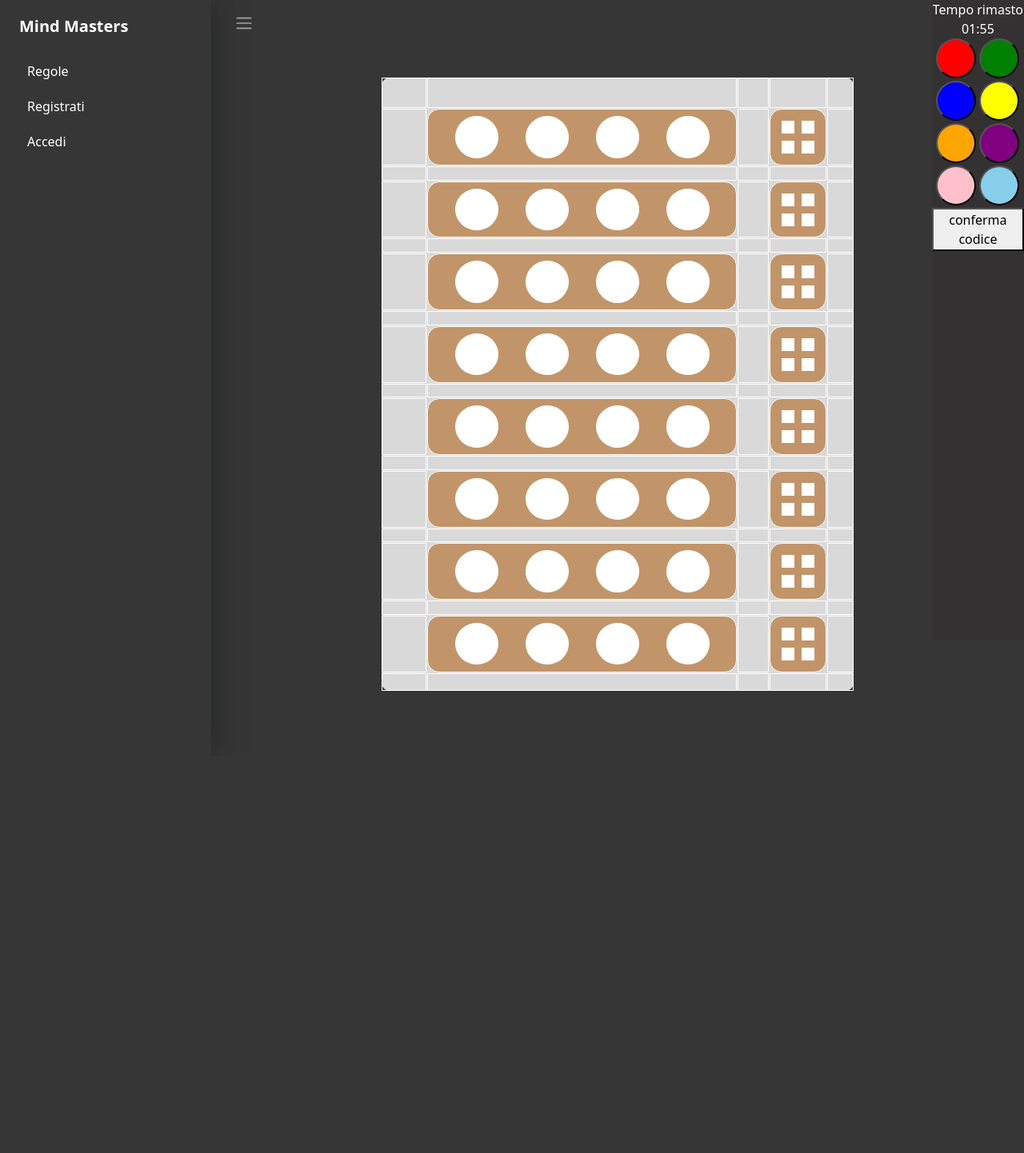
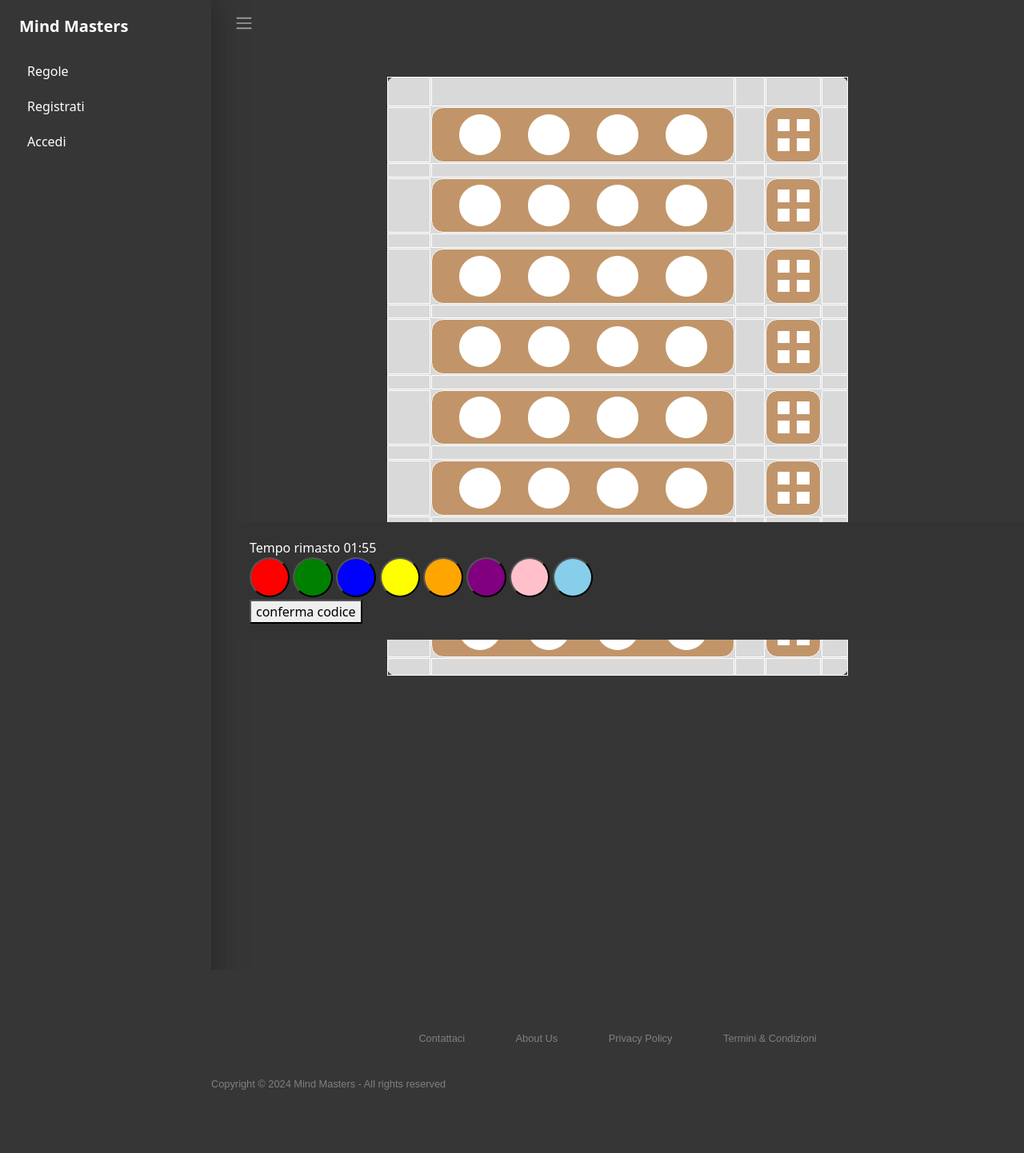
Before and after one commit to l3onrdo/Mind-Masters, a Flask app: page /gioco-computer in a window 1280 px wide. Shown: the whole page at 80% size. Before the commit the page ends 864 px from the top, so only its background shows below. Run offline with Flask 3, Linux system fonts and the light colour scheme.

Commit message:
Added few comments. Game controller started.

```diff
--- a/static/css/gameoffline.css
+++ b/static/css/gameoffline.css
@@ -1,5 +1,27 @@
+body, html {
+  height: 100%;
+  margin: 0;
+}
+
+.container{
+  display: flex;
+  flex-direction: column;
+  min-height: 100vh;
+}
+
 .game_board{
-    margin: 5% 0;
+  flex: 1;
+  overflow-y: auto;
+  padding-bottom: 30%; /* Altezza del footer */
+  margin: 5% 0;
+}
+
+.game-controller{
+  position: fixed;
+  bottom: 0;
+  width: 100%;
+  background-color: #333;
+  padding: 20px;
 }
 
 .grid-container {
@@ -73,17 +95,6 @@
   }
 }
 
-
-
-.button-bar {
-  position: fixed;
-  top: 0;
-  right: 0;
-  width: 9%;
-  height: 100vh;
-  background-color: #333131;
-  text-align: center;
-}
 /*se sto da telefono deve stare in basso */
 @media (max-width: 620px) {
   .button-bar {
--- a/static/css/main.css
+++ b/static/css/main.css
@@ -12,6 +12,7 @@
     background-repeat: no-repeat;
     background-position: center bottom;
     background-size: cover;
+    overflow-x:hidden;
 }
 
 
@@ -23,6 +24,62 @@
     width: 100%;
     color: #fff;
     background-color: #363636;
+}
+
+/* The following code defines the styles for the footer section */
+
+.footer{
+    background:#363636; /* Sets the background color of the footer */
+    padding:30px 0px; /* Sets the padding of the footer */
+    font-family: 'Play', sans-serif; /* Sets the font family of the footer */
+    text-align:center; /* Aligns the content of the footer to the center */
+}
+
+.footer .row{
+    width:100%; /* Sets the width of the row element inside the footer */
+    margin:1% 0%; /* Sets the margin of the row element */
+    padding:0.6% 0%; /* Sets the padding of the row element */
+    color:gray; /* Sets the text color of the row element */
+    font-size:0.8em; /* Sets the font size of the row element */
+}
+
+.footer .row a{
+    text-decoration:none; /* Removes the underline from the links inside the row element */
+    color:gray; /* Sets the text color of the links inside the row element */
+    transition:0.5s; /* Adds a smooth transition effect to the links */
+}
+
+.footer .row a:hover{
+    color:#fff; /* Changes the text color of the links when hovered */
+}
+
+.footer .row ul{
+    width:100%; /* Sets the width of the unordered list inside the row element */
+}
+
+.footer .row ul li{
+    display:inline-block; /* Displays the list items horizontally */
+    margin:0px 30px; /* Sets the margin of the list items */
+}
+
+.footer .row a i{
+    font-size:2em; /* Sets the font size of the icons inside the links */
+    margin:0% 1%; /* Sets the margin of the icons inside the links */
+}
+
+@media (max-width:720px){
+    .footer{
+    text-align:left;
+    padding:5%;
+}
+.footer .row ul li{
+    display:block;
+    margin:10px 0px;
+    text-align:left;
+}
+.footer .row a i{
+    margin:0% 3%;
+}
 }
 
 #sidebar {
--- a/templates/base.html
+++ b/templates/base.html
@@ -1,3 +1,10 @@
+<!--
+    This HTML file represents the base template for the Mind Masters web application.
+    It includes the general structure of the HTML document, the CSS and JavaScript dependencies,
+    and the common elements that will persist across all pages, such as the sidebar and footer.
+    The template also includes conditional logic to display different elements based on the user's authentication status.
+    The file is organized into different sections, each serving a specific purpose.
+-->
 <!DOCTYPE html>
 <html lang="it">
 <head>
@@ -9,13 +16,14 @@
 
     <link rel="icon" type="image/x-icon" href="{{ url_for('static', filename='/img/logo.ico') }}">
 
+    <!-- JavaScript dependencies -->
     <script src="https://cdn.jsdelivr.net/npm/bootstrap@5.3.3/dist/js/bootstrap.bundle.min.js" integrity="sha384-YvpcrYf0tY3lHB60NNkmXc5s9fDVZLESaAA55NDzOxhy9GkcIdslK1eN7N6jIeHz" crossorigin="anonymous"></script>
     <script src="https://cdn.jsdelivr.net/npm/@popperjs/core@2.11.8/dist/umd/popper.min.js" integrity="sha384-I7E8VVD/ismYTF4hNIPjVp/Zjvgyol6VFvRkX/vR+Vc4jQkC+hVqc2pM8ODewa9r" crossorigin="anonymous"></script>
     <script src="https://cdn.jsdelivr.net/npm/bootstrap@5.3.3/dist/js/bootstrap.min.js" integrity="sha384-0pUGZvbkm6XF6gxjEnlmuGrJXVbNuzT9qBBavbLwCsOGabYfZo0T0to5eqruptLy" crossorigin="anonymous"></script>
     <script src="{{ url_for('static', filename='js/index.js') }}"></script>
     <script src="{{ url_for('static', filename='js/game.js') }}"></script>
     <script>
-        //quano si apre la pagine per sicureza ed evitare bug si mette lo schemo al inizio della pagina
+        // When the page loads, scroll to the top for better user experience and to avoid bugs.
         window.onload = function() {
             window.scrollTo(0, 0);
         };
@@ -85,6 +93,24 @@
                 </button>
                 {% block body %}{% endblock %}
             </main>
+            <!-- Footer -->
+            <footer class="footer">
+                <div class="footer">
+                    <div class="row">
+                        <!-- List of links -->
+                        <ul>
+                            <li><a href="#">Contattaci</a></li>
+                            <li><a href="#">About Us</a></li>
+                            <li><a href="#">Privacy Policy</a></li>
+                            <li><a href="#">Termini & Condizioni</a></li>
+                        </ul>
+                    </div>
+                    <div class="row">
+                        <!-- Copyright information -->
+                        Copyright © 2024 Mind Masters - All rights reserved
+                    </div>
+                </div>
+            </footer>
         </div>
     </div>
 
--- a/templates/gameoffline.html
+++ b/templates/gameoffline.html
@@ -42,7 +42,7 @@
             </div>
         </div>
     </div>
-
+    <div class="container">
         <div class="game_board">
             <div class="grid-container">
                 {% set ballRow = namespace(value=1) %}
@@ -91,6 +91,10 @@
                 {% endfor %}
 
             </div>
+
+        </div>
+        <div class="game-controller">
+            <div class="controller-container">
                 <!--bottoni per inserire i colori-->
                 <div class="button-bar">
                     <div id="countdown">Tempo rimasto 15:00</div>
@@ -113,7 +117,8 @@
                     <br>
                     <button id="invcod" onclick="confrontaCodici()">conferma codice</button>
                 </div>
-
+            </div>
+        </div>
     </div>
 
     <br>
```
Lines whose indentation alone changed are shown as unchanged.
